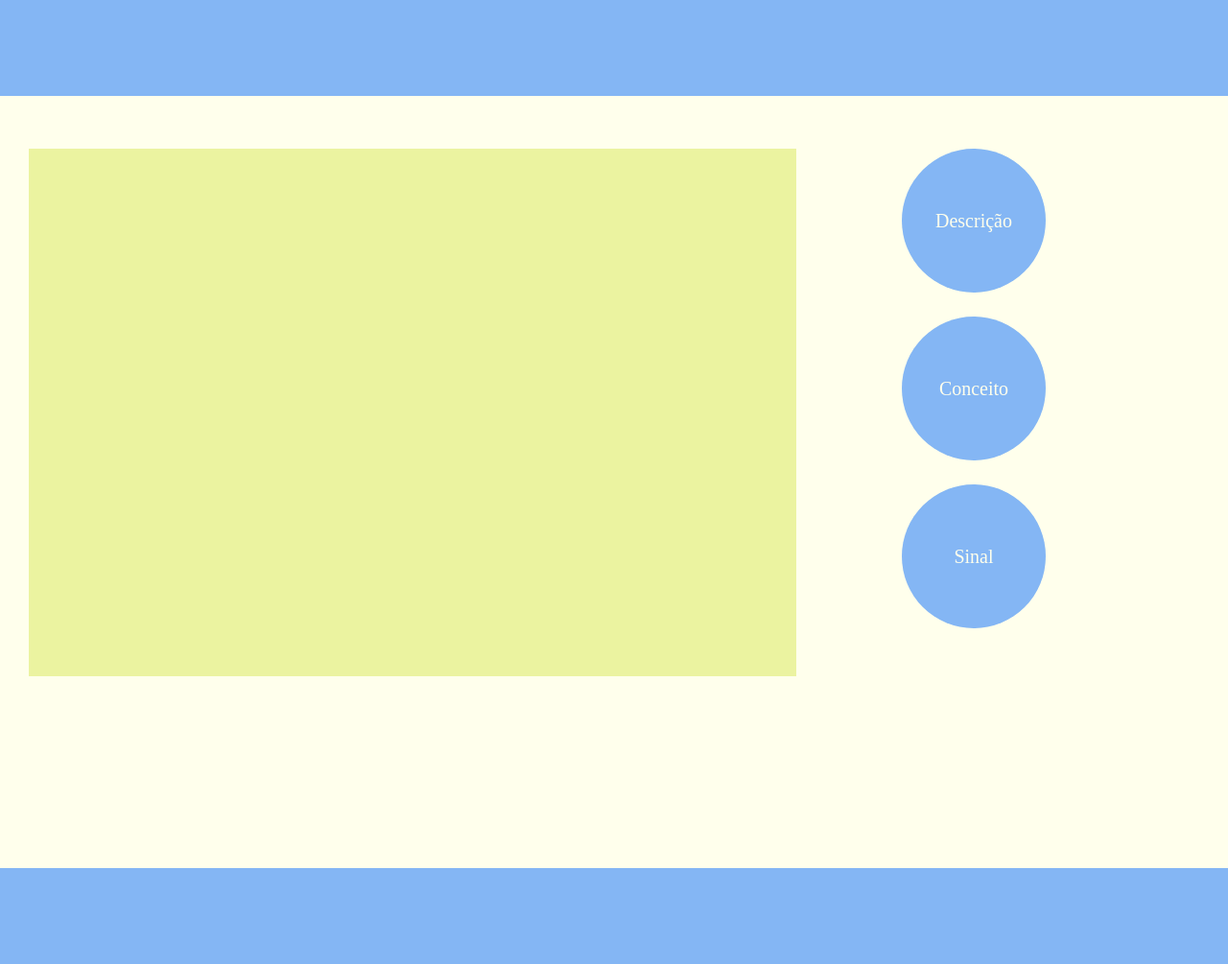
After one commit to ArthurRufi/ProjetoFinalLibras, a Django app: template libras/paginaprincipal/templates/paginaprincipal/html/sinal.html in a window 1280 px wide. The commit adds this page. Shown: the whole page at 96% size. Run offline with Django 5.2, Linux system fonts and the light colour scheme; the template is opened without the code that fills it, so the values that code supplies are empty.

Commit message:
estrutura do site concluido, iniciar adicao de elementos como textos e imagens e dados

```diff
--- a/libras/libras/settings.py
+++ b/libras/libras/settings.py
@@ -126,7 +126,7 @@ STATIC_URL = '/static/'
 STATICFILES_DIRS = [os.path.join(BASE_DIR, 'paginaprincipal/static/paginaprincipal/css'),
                     #os.path.join(BASE_DIR, 'paginaprincipal/static/paginaprincipal/images'),
                    # os.path.join(BASE_DIR, 'paginaprincipal/static/paginaprincipal/js'),
-                    #os.path.join(BASE_DIR, 'paginaprincipal/static/paginaprincipal/utils'),
+                    # os.path.join(BASE_DIR, 'paginaprincipal/static/paginaprincipal/utils'),
 
 
 
@@ -137,6 +137,6 @@ MEDIA_URL = '/media/'
 MEDIA_ROOT = os.path.join(BASE_DIR, 'media')
 
 # Default primary key field type
-# https://docs.djangoproject.com/en/5.1/ref/settings/#default-auto-field
+# https://docs.djangoproject.com/en/5.1/ref/settings/#default-auto-field=
 
 DEFAULT_AUTO_FIELD = 'django.db.models.BigAutoField'
--- a/libras/paginaprincipal/static/paginaprincipal/css/styles.css
+++ b/libras/paginaprincipal/static/paginaprincipal/css/styles.css
@@ -1,3 +1,208 @@
-.corpo{
-    background-color: red;
+* {
+    margin: 0;
+    padding: 0;
+    box-sizing: border-box;
 }
+
+:root {
+    --primary-color: #ffffec;
+    --secondary-color: #84b6f4;
+    --tertiary-color: #ebf3a0;
+    --font-family-primary: Constantia;
+    --font-size-primary: 30px;
+    --font-size-secondary: 20px;
+}
+
+.corpo {
+    background-color: var(--primary-color);
+    padding: 0;
+    margin-left: 0;
+    margin-top: 0;
+}
+.corpo::-webkit-scrollbar {
+    width: 12px;
+}
+
+.corpo::-webkit-scrollbar-track {
+    background: var(--tertiary-color);
+    border-radius: 10px;
+}
+
+.corpo::-webkit-scrollbar-thumb {
+    background: var(--tertiary-color);
+    border-radius: 10px;
+}
+
+.corpo::-webkit-scrollbar-thumb:hover {
+    background: #6a8cd0;
+}
+
+.cabecalho {
+    width: 100%;
+    height: 100px;
+    background-color: var(--secondary-color);
+    margin-right: 0;
+}
+
+.controle-inicio {
+    width: 100%;
+    height: 750px;
+    margin-top: 5px;
+    margin-right: 0;
+    padding: 0;
+    display: flex;
+    align-items: flex-start;
+}
+
+.inicio {
+    width: 900px;
+    height: 700px;
+    background-color: var(--tertiary-color);
+    margin-top: 0;
+    margin-right: 0;
+    overflow-x: auto;
+    margin-left: 10px;
+    border-radius: 5px;
+}
+
+.inicio::-webkit-scrollbar {
+    width: 12px;
+}
+
+.inicio::-webkit-scrollbar-track {
+    background: var(--tertiary-color);
+    border-radius: 10px;
+}
+
+.inicio::-webkit-scrollbar-thumb {
+    background: #84b6f4;
+    border-radius: 10px;
+}
+
+.inicio::-webkit-scrollbar-thumb:hover {
+    background: #6a8cd0;
+}
+
+.inicio {
+    scrollbar-width: thin;
+    scrollbar-color: #84b6f4 var(--tertiary-color);
+}
+
+.guia-inicio-libras {
+    width: 750px;
+    height: 350px;
+    margin-top: 10px;
+    margin-left: 50px;
+}
+
+.guia-inicio-portugues {
+    width: 750px;
+    height: 350px;
+    margin-top: 20px;
+    margin-left: 50px;
+    margin-bottom: 10px;
+    overflow-x: auto;
+}
+
+.guia-inicio-portugues::-webkit-scrollbar {
+    width: 12px;
+}
+
+.guia-inicio-portugues::-webkit-scrollbar-track {
+    background: var(--tertiary-color);
+    border-radius: 10px;
+}
+
+.guia-inicio-portugues::-webkit-scrollbar-thumb {
+    background: #84b6f4;
+    border-radius: 10px;
+}
+
+.guia-inicio-portugues::-webkit-scrollbar-thumb:hover {
+    background: #6a8cd0;
+}
+
+.guia-inicio-portugues {
+    scrollbar-width: thin;
+    scrollbar-color: #84b6f4 var(--tertiary-color);
+}
+
+.texto-lateral-inicio {
+    background-color: var(--tertiary-color);
+    width: 300px;
+    height: 700px;
+    margin-left: auto;
+    margin-right: 15px;
+}
+
+.itens {
+    height: 700px;
+    width: 1000px;
+    background-color: var(--tertiary-color);
+    margin: 0 auto;
+    margin-top: 25px;
+}
+
+.cabecalho-inferior {
+    width: 100%;
+    height: 100px;
+    background-color: var(--secondary-color);
+    margin-right: 0;
+    margin-top: 50px;
+}
+.linha-1{
+    width: 95%;
+    height: 5px;
+    background-color: var(--secondary-color);
+    border-radius: 5px;
+    margin: 0 auto;
+    margin-top: 5px;
+}
+.linha-2{
+    width: 80%;
+    height: 5px;
+    background-color: var(--secondary-color);
+    margin: 0 auto;
+    margin-top: 5px;
+    border-radius: 5px;
+
+}
+
+/* PARTE ESPECIFICA DO SINAL.HTML*/
+
+.opcaoselecionada{
+    margin-left: 30px;
+    margin-top: 50px;
+    width: 800px;
+    height: 550px;
+    background-color: var(--tertiary-color);
+}
+
+.botoes-laterais{
+    width: 300px;
+    height:550px;
+    margin-left: auto;
+    margin-right: 50px;
+    margin-top: 50px;
+}
+.botaoopcao{
+    width: 150px;
+    height: 150px;
+    border-radius: 50%;
+    background-color: var(--secondary-color);
+    margin-left: 10px;
+    margin-bottom: 25px;
+}
+.div-texto-opcao {
+    display: flex;
+    justify-content: center;
+    align-items: center;
+    height: 100%;
+    text-align: center;
+}
+
+.texto-opcao {
+    font-size: var(--font-size-secondary);
+    color: var(--primary-color);
+    margin: 0 auto;
+}
--- /dev/null
+++ b/libras/paginaprincipal/templates/paginaprincipal/html/sinal.html
@@ -0,0 +1,38 @@
+{% load static %}
+<!DOCTYPE html>
+<html lang="pt-br">
+<head>
+    <meta charset="UTF-8">
+    <meta name="viewport" content="width=device-width, initial-scale=1.0">
+    <title>Sinal</title>
+    <link rel="stylesheet" href={% static "styles.css" %}>
+</head>
+<body class="corpo">
+    <header class="cabecalho"></header>
+    <div class="controle-inicio">
+        <div class="opcaoselecionada">
+            <!-- adicionar lógica if -->
+        </div>
+        <div class="botoes-laterais">
+            <div class="botaoopcao">
+                <div class="div-texto-opcao">
+                    <p class="texto-opcao">Descrição</p>
+                </div>
+            </div>
+            <div class="botaoopcao">
+                <div class="div-texto-opcao">
+                    <p class="texto-opcao">Conceito</p>
+                </div>
+            </div>
+            <!-- Corrigido fechamento da div -->
+            <div class="botaoopcao">
+                <div class="div-texto-opcao">
+                    <p class="texto-opcao">Sinal</p>
+                </div>
+            </div>
+        </div>
+    </div>
+
+    <footer class="cabecalho-inferior"></footer>
+</body>
+</html>
--- a/libras/paginaprincipal/urls.py
+++ b/libras/paginaprincipal/urls.py
@@ -1,9 +1,10 @@
 from django.urls import path
-from .views import teste, teste_view
+from .views import teste, teste_view, main
 
 
 
 urlpatterns = [
     path('sinal/', teste.as_view()),
-    path('teste', teste_view, name='teste_view')
+    path('teste/', teste_view, name='teste_view'),
+    path('', main.as_view())
 ]
--- /dev/null
+++ b/requeriments.txt
@@ -0,0 +1,3 @@
+django (inserir versão)
+djangorestframework (inserir versão)
+psycopg2 (inserir versão)
```
Also changed, not shown: libras/paginaprincipal/templates/paginaprincipal/html/index.html (+16 -2 lines), libras/paginaprincipal/views.py (+8 -3 lines), libras/libras/urls.py (line endings or trailing spaces), 1 other file.
